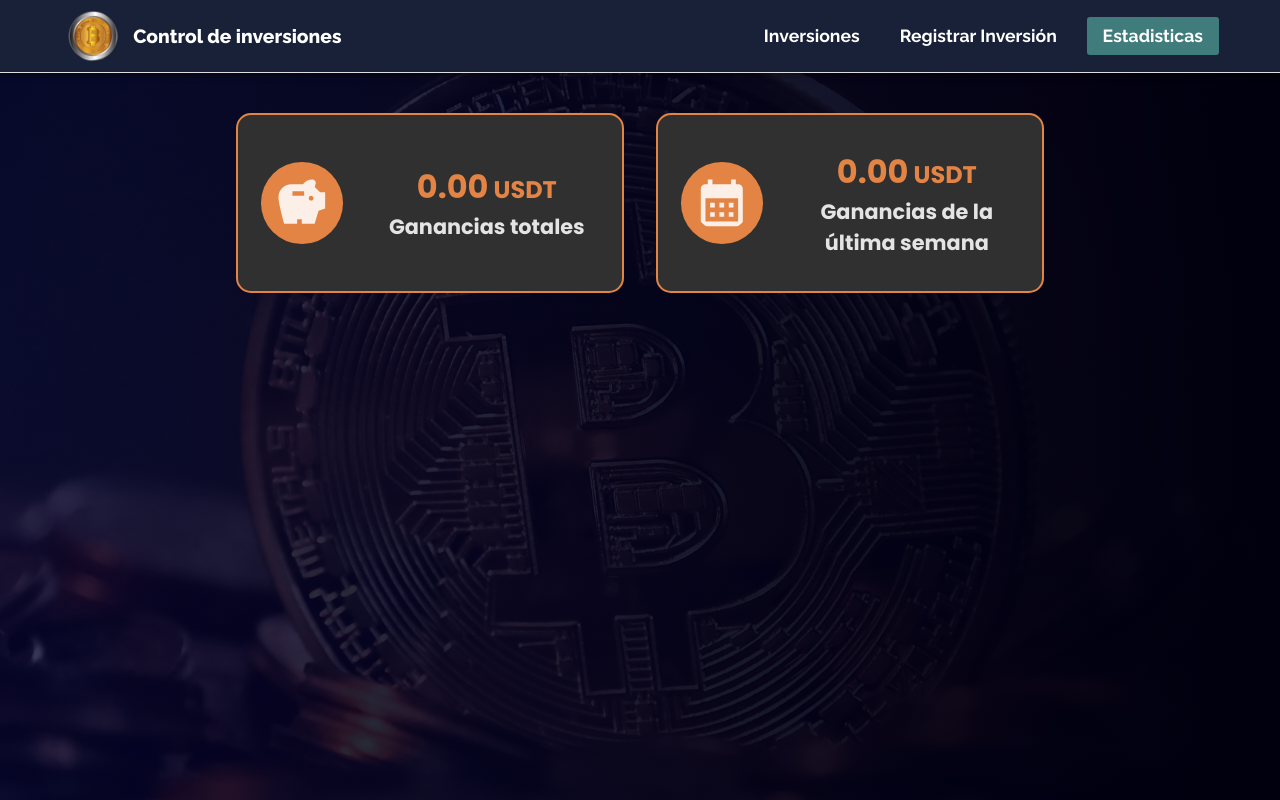
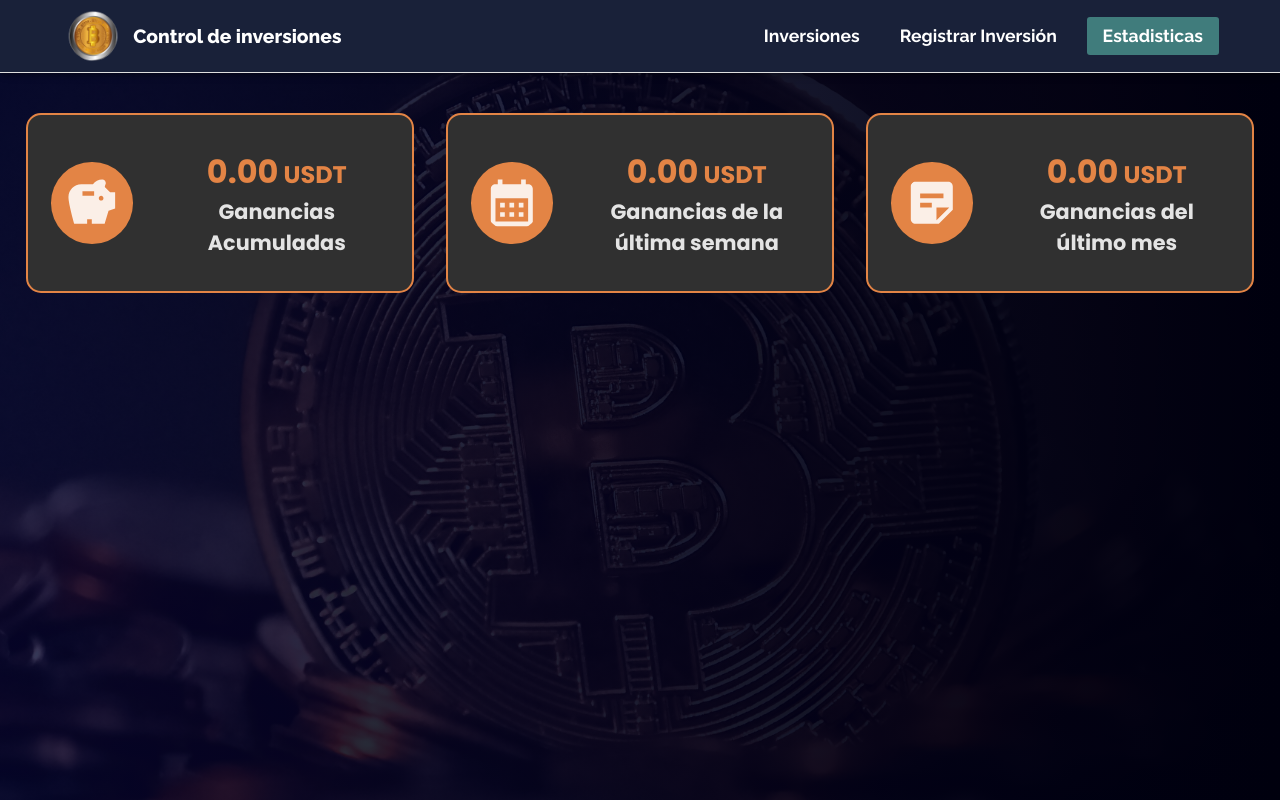
Before and after one commit to FacundoMangin41/Inversiones, a React (Vite) app: page /estadisticas in a window 1280 px wide. Built offline with nearby package versions, Linux system fonts and the light colour scheme.

Commit message:
arreglo en celulares

```diff
--- a/src/components/form/FormularioTabla.jsx
+++ b/src/components/form/FormularioTabla.jsx
@@ -79,7 +79,7 @@ export default function FormularioTabla({ onAdd }) {
     <div style={{ position: 'relative' }}>
       <form onSubmit={handleFormSubmit} style={{ marginBottom: 20 }} className='formularioTabla'>
         <div className="recuadroFormulario">
-          <h1>Formulario</h1>
+          <h1>Registrar Inversion</h1>
           <TextField
             label="Fecha"
             name="fecha"
--- a/src/components/target/SumaGananciasDiarias.jsx
+++ b/src/components/target/SumaGananciasDiarias.jsx
@@ -25,7 +25,7 @@ export default function SumaGananciasDiarias() {
       <SavingsIcon className='iconoTarjeta'/>
       <div className="contenedorTarjetasInformacion">
         <h1>{calcularSumaGanancias()}<span> USDT</span></h1>
-        <h3>Ganancias totales</h3>
+        <h3>Ganancias Acumuladas</h3>
       </div>
     </div>
   );
--- /dev/null
+++ b/src/components/target/SumaGananciasUltimoMes.jsx
@@ -0,0 +1,64 @@
+import React, { useState, useEffect } from 'react';
+import "./css/tarjetas.css";
+import StickyNote2Icon from '@mui/icons-material/StickyNote2';
+import { startOfMonth, endOfMonth, isSameMonth, max } from 'date-fns';
+
+export default function SumaGananciasUltimoMes() {
+  const [rows, setRows] = useState([]);
+
+  useEffect(() => {
+    const savedRows = localStorage.getItem('rows');
+    if (savedRows) {
+      setRows(JSON.parse(savedRows));
+    }
+  }, []);
+
+  const parseDate = (dateString) => {
+    const [day, month, year] = dateString.split('/').map(Number);
+    return new Date(year, month - 1, day); // Restamos 1 al mes porque los meses en Date van de 0 a 11
+  };
+
+  const calcularSumaGananciasUltimoMes = () => {
+    if (rows.length === 0) {
+      return "0.00";
+    }
+
+    console.log("Rows:", rows);
+
+    // Encontrar la fecha más reciente en los datos
+    const fechas = rows.map(row => parseDate(row.fecha));
+    console.log("Fechas parsed:", fechas);
+    const fechaMasReciente = max(fechas);
+    console.log("Fecha más reciente:", fechaMasReciente);
+
+    // Calcular el inicio y fin del mes más reciente
+    const inicioUltimoMes = startOfMonth(fechaMasReciente);
+    const finUltimoMes = endOfMonth(fechaMasReciente);
+
+    console.log("Inicio del último mes:", inicioUltimoMes);
+    console.log("Fin del último mes:", finUltimoMes);
+
+    // Sumar las ganancias del último mes
+    let sumaUltimoMes = 0;
+    rows.forEach((row) => {
+      const fecha = parseDate(row.fecha);
+      console.log("Fecha de row:", fecha);
+      if (isSameMonth(fecha, fechaMasReciente)) {
+        sumaUltimoMes += parseFloat(row.gananciaDiaria || 0);
+        console.log("Suma parcial:", sumaUltimoMes);
+      }
+    });
+
+    return sumaUltimoMes.toFixed(2);
+  };
+
+  return (
+    <div className='containerTarjetas'>
+      <StickyNote2Icon className='iconoTarjeta'/>
+      <div className="contenedorTarjetasInformacion">
+        <h1>{calcularSumaGananciasUltimoMes()}<span> USDT</span></h1>
+        <h3>Ganancias del último mes</h3>
+      </div>
+    </div>
+  );
+}
--- a/src/components/target/css/tarjetas.css
+++ b/src/components/target/css/tarjetas.css
@@ -51,9 +51,9 @@
 }
 
 
-@media (max-width: 1670px){
+@media (max-width: 1680px){
     .containerTarjetas{
-        width: 22rem;
+        width: 28rem;
         height: 9rem;
     }
 
@@ -70,6 +70,24 @@
     }
 }
 
+@media (max-width: 1440px){
+  .containerTarjetas{
+      width: 22rem;
+      height: 9rem;
+  }
+
+  .contenedorTarjetasInformacion h1{
+    font-size: 2rem;
+  }
+
+  .contenedorTarjetasInformacion h1 span{
+    font-size: 1.5rem;
+  }
+
+  .contenedorTarjetasInformacion h3{
+      font-size: 1.3rem;
+  }
+}
 
 @media (max-width: 1024px){
     .containerTarjetas{
--- a/src/index.css
+++ b/src/index.css
@@ -83,6 +83,7 @@ body {
   background-repeat: no-repeat;
 }
 
+
 /* Estilos para WebKit (Safari, Chrome, Opera) */
 ::-webkit-scrollbar {
   width: 12px; /* Ancho de la barra de desplazamiento */
@@ -104,4 +105,8 @@ body {
   ::-webkit-scrollbar {
     width: 4px; /* Ancho de la barra de desplazamiento */
   }
+
+  body {
+    background: #081220 ;
+  }
 }
--- a/src/pages/Estadisticas/AppEstadisticas.jsx
+++ b/src/pages/Estadisticas/AppEstadisticas.jsx
@@ -1,6 +1,7 @@
 import * as React from 'react';
 import SumaGananciasDiarias from '../../components/target/SumaGananciasDiarias';
 import SumaGananciasUltimaSemana from '../../components/target/SumaGananciasUltimaSemana';
+import SumaGananciasUltimoMes from '../../components/target/SumaGananciasUltimoMes';
 import "./css/estadistica.css"
 
 export default function AppEstadisticas() {
@@ -8,9 +9,10 @@ export default function AppEstadisticas() {
   return (
     <div className='PagesEstadisticas'>
       <div className='pagesTarjetasEstadisticas'>
-      <SumaGananciasDiarias />
-      <SumaGananciasUltimaSemana />
-      {/* <SumaGananciasDiarias />  */}
+        <SumaGananciasDiarias />
+        <SumaGananciasUltimaSemana />
+        <SumaGananciasUltimoMes />
+        {/* <SumaGananciasDiarias />  */}
       </div>
 
       {/* <div className='pagesTarjetasEstadisticas'>
```
